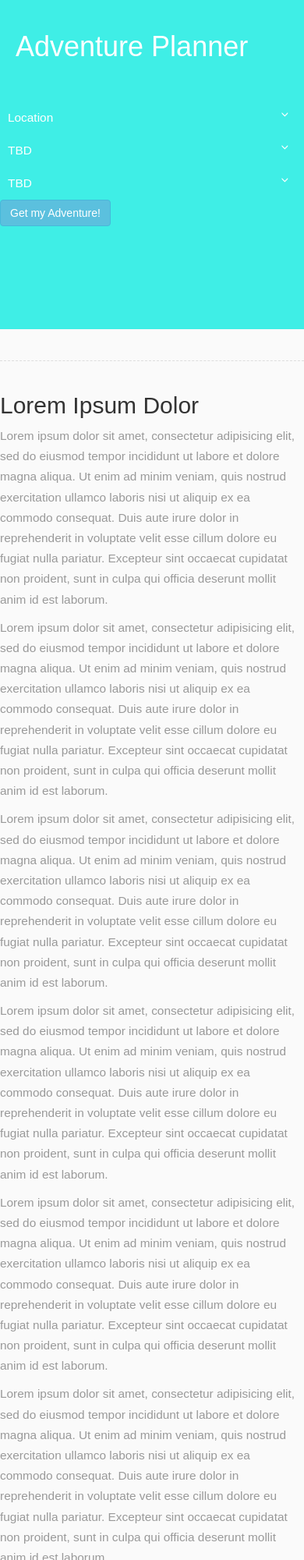
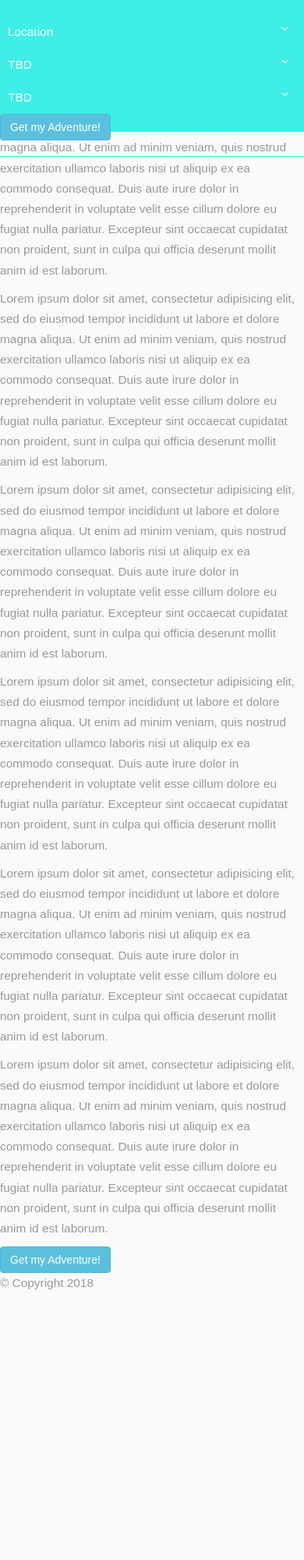
Before and after one commit to writesandy/Adventure-App, a website: page index.html in a window 390 px wide. Shown: the top 2000 px of the page at 78% size. After the commit the page ends 1668 px from the top, so only its background shows below. Drawn offline with nearby package versions, Linux system fonts and the light colour scheme; some packages are replaced by stand-ins of ours.

Commit message:
add button-2

```diff
--- a/assets/css/styles.css
+++ b/assets/css/styles.css
@@ -240,10 +240,14 @@ MEDIAQUERIES
         display: none;
     }
     #sidebar {
-        position: relative;
+        position: fixed;
         width: 100%;
-        max-height: 50vh;
+        max-height: 20vh;
         top: 0;
+    }
+
+    .sidebar-header {
+        display: none;
     }
 
     #content {
--- a/index.html
+++ b/index.html
@@ -184,7 +184,7 @@
                     </li>
                     <li>
                     </li>
-                    <div>
+                    <div class="get-adv-btn">
                             <button type="button" id = "getAdventure" class="btn btn-info">Get my Adventure!</button>
                     </div>
 
@@ -237,9 +237,15 @@
 
 
 
-
     </div>
     </div>
+
+    <div class="footer">
+            <div class="get-adv-btn-2">
+                    <button type="button" id = "getAdventure" class="btn btn-info">Get my Adventure!</button>
+            </div>
+        <p class="pfoot">&copy; Copyright 2018</p>
+      </div>
 
     <!-- script for calorie range slider -->
     <script>
```
